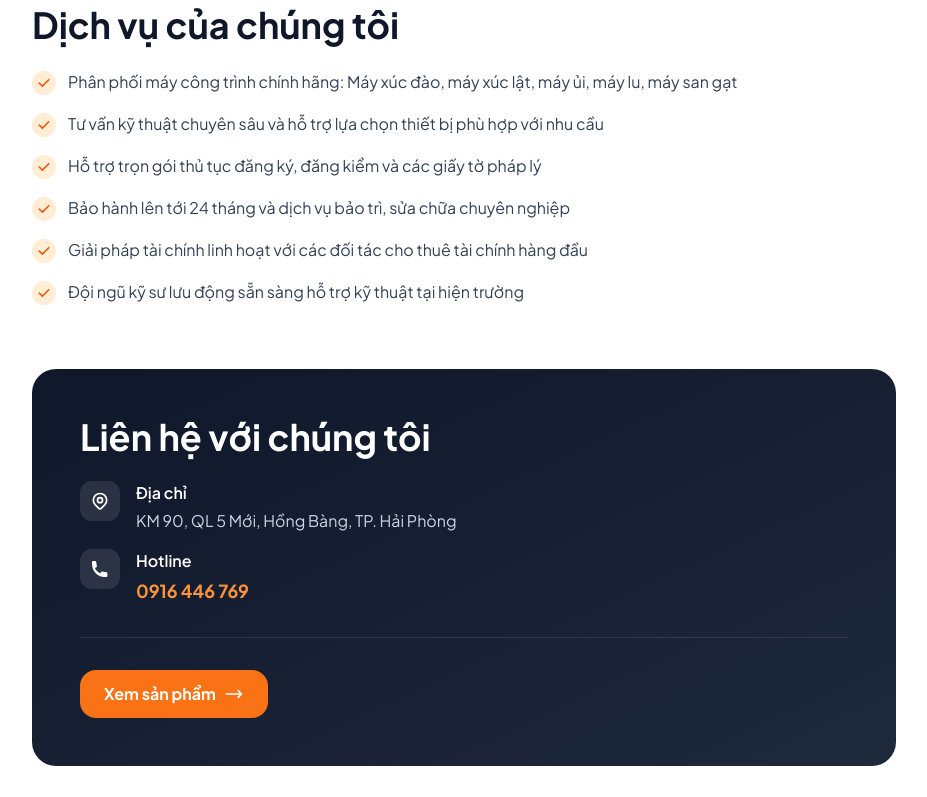
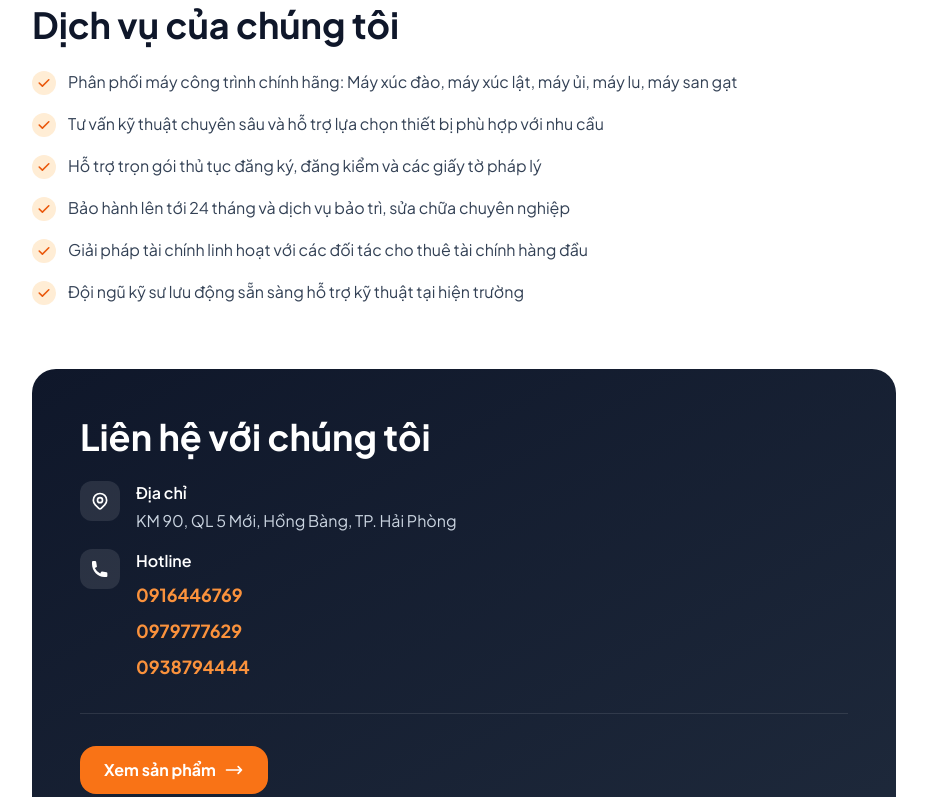
Before and after one commit to luongminh2410dev/CuuLong_Shop, a Next.js app: page /ve-chung-toi in a window 1280 px wide. Shown: the part 2000-2797 px from the top of the page, without its empty margins (176-1103 px from the left). Built offline with nearby package versions, Linux system fonts and the light colour scheme; no server answers.

Commit message:
update about-us screen

```diff
--- a/components/AboutPage.tsx
+++ b/components/AboutPage.tsx
@@ -1,7 +1,7 @@
 'use client';
 
 import Navigation from './Navigation';
-import { BRAND_NAME, HOTLINE, ADDRESS, LOGO_URL } from '@/lib/constants';
+import { BRAND_NAME, HOTLINE, ADDRESS, LOGO_URL, PHONE_NUMBERS } from '@/lib/constants';
 import { handleImageError } from '@/lib/utils';
 import Link from 'next/link';
 
@@ -189,11 +189,19 @@ export default function AboutPage() {
                         <path d="M2 3a1 1 0 011-1h2.153a1 1 0 01.986.836l.74 4.435a1 1 0 01-.54 1.06l-1.548.773a11.037 11.037 0 005.47 5.47l.773-1.548a1 1 0 011.06-.54l4.435.74a1 1 0 01.836.986V17a1 1 0 01-1 1h-2C7.82 18 2 12.18 2 5V3z" />
                       </svg>
                     </div>
-                    <div>
-                      <p className="font-semibold mb-1">Hotline</p>
-                      <a href={`tel:${HOTLINE.replace(/\s/g, '')}`} className="text-orange-400 hover:text-orange-300 font-bold text-lg">
-                        {HOTLINE}
-                      </a>
+                    <div className="flex-1">
+                      <p className="font-semibold mb-2">Hotline</p>
+                      <div className="space-y-2">
+                        {PHONE_NUMBERS.map((phone, index) => (
+                          <a
+                            key={index}
+                            href={`tel:${phone}`}
+                            className="block text-orange-400 hover:text-orange-300 font-bold text-lg transition-colors"
+                          >
+                            {phone.replace(/(\d{4})(\d{3})(\d{4})/, '$1 $2 $3')}
+                          </a>
+                        ))}
+                      </div>
                     </div>
                   </div>
                 </div>
```
